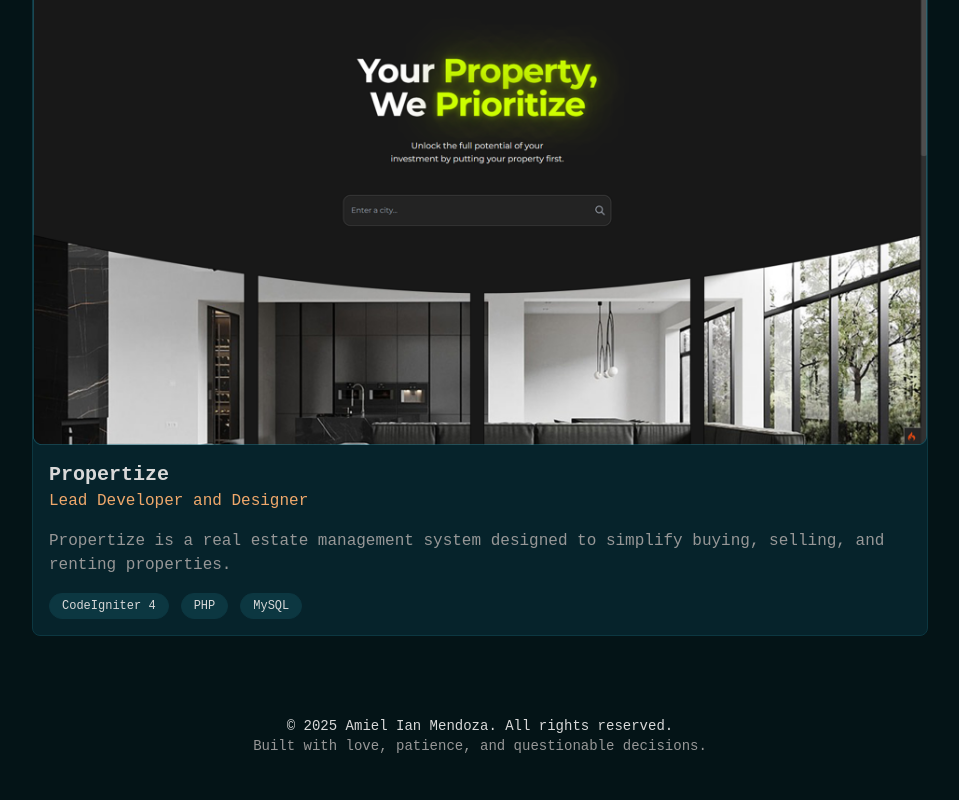
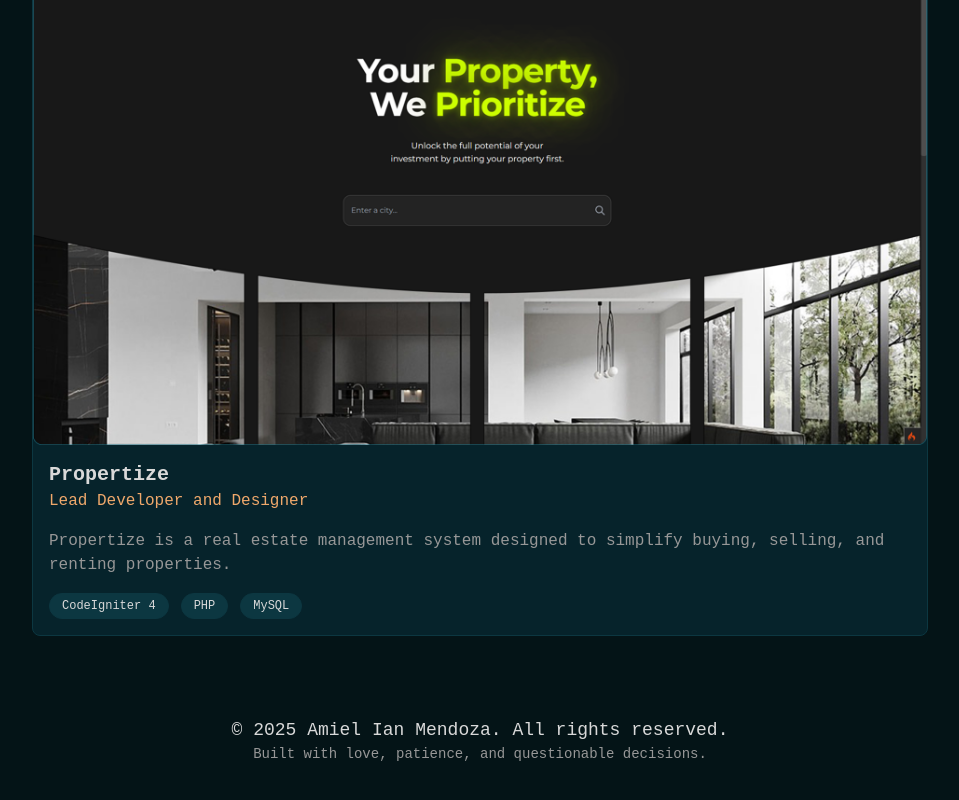
Before and after one commit to aimndz/portfolio, a Next.js app: page /home in a window 1280 px wide. Shown: the part 3249-4049 px from the top of the page, without its empty margins (160-1119 px from the left). Built offline with nearby package versions, Linux system fonts and the light colour scheme; a web font is replaced by a local one.

Commit message:
UI: Change footer styles

```diff
--- a/src/components/sections/Footer.tsx
+++ b/src/components/sections/Footer.tsx
@@ -1,7 +1,14 @@
 function Footer() {
   return (
     <footer className="text-center mb-10 text-sm mx-5">
-      <p>© 2025 Amiel Ian Mendoza. All rights reserved.</p>
+      <div className="flex flex-col md:flex-row md:justify-center md:space-x-2 text-lg">
+        <p>
+          <span className="block md:inline-block">
+            © 2025 Amiel Ian Mendoza.
+          </span>{" "}
+          <span className="block md:inline-block">All rights reserved.</span>
+        </p>
+      </div>
       <p className="text-p-muted">
         Built with love, patience, and questionable decisions.
       </p>
```
